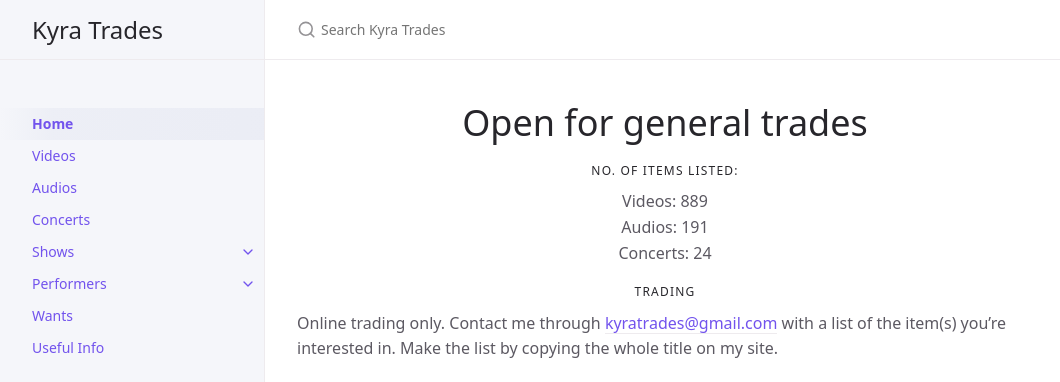
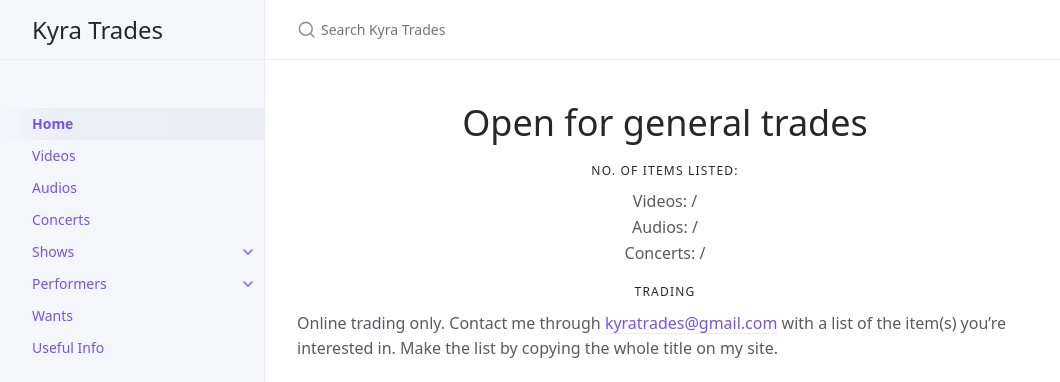
Before and after one commit to kyratrades/kyratrades.github.io, a Jekyll site: the page built from index.md, in a window 1280 px wide and 900 px high. Shown: the top 382 px of the window, without its empty margins (107-1167 px from the left). Built offline with Jekyll 4.4.1, drawn with Linux system fonts in a browser that asks for light colours.

Commit message:
Update index.md

```diff
--- a/index.md
+++ b/index.md
@@ -10,11 +10,11 @@ permalink: /
 
 ### No. of items listed:
 
-<center>Videos: 889</center>
+<center>Videos: /</center>
 
-<center>Audios: 191</center>
+<center>Audios: /</center>
 
-<center>Concerts: 24</center>
+<center>Concerts: /</center>
 
 
 ### Trading
```
